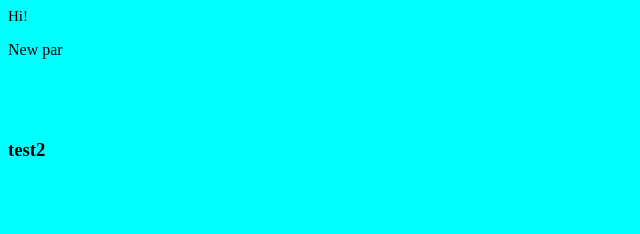
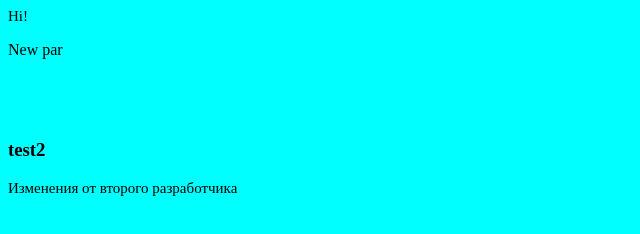
Before and after one commit to Naomius/gitProject2, a plain HTML site: page index.html in a window 1280 px wide. Shown: the whole page, without its empty margins (0-640 px from the left). Drawn offline with Linux system fonts and the light colour scheme.

Commit message:
html new div

```diff
--- a/index.html
+++ b/index.html
@@ -14,6 +14,7 @@
     <p>New par</p>
     <h1>Hello</h1>
     <h3>test2</h3>
+    <div>Изменения от второго разработчика</div>
 
 </body>
 
```
